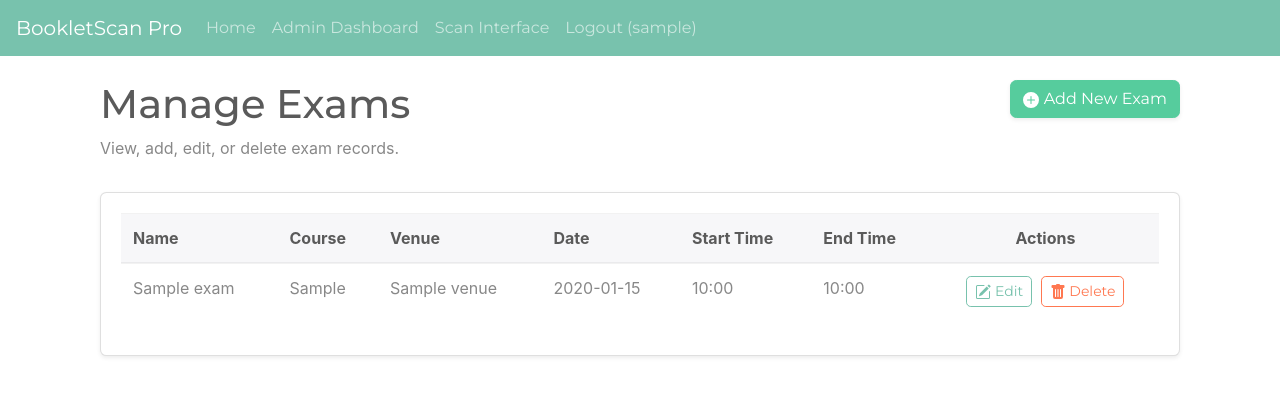
After one commit to Stark-Priver/Exam_BookLet, a Flask app: page /admin/exams in a window 1280 px wide. The commit adds this page. Shown: the top 396 px of the page. Run offline with Flask 2, Linux system fonts and the light colour scheme; a user stored in the database is signed in; tables that the repository leaves empty hold one stand-in row (values such as "Sample post"); some libraries are stand-ins or nearby versions.

Commit message:
feat: Add Course management and missing admin templates
- Added a new `Course` model for managing courses.
- Implemented CRUD functionality for Courses in the admin panel, including routes, forms, and templates (`courses_list.html`, `course_form.html`).
- Updated the admin dashboard to include a link to Manage Courses.
- Modified the Student registration form (`StudentForm`) to use a `SelectField` for courses, populated dynamically from the `Course` table.
  - Student and Exam models still store `course` as a string for now to avoid complex migrations immediately.
- Created all previously missing admin templates to resolve `TemplateNotFound` errors:
  - `venues_list.html` and `venue_form.html`
  - `exams_list.html` and `exam_form.html`
  - `assignments_list.html` and `assignment_form.html`
- These new templates are styled consistently with the existing admin pages.

Note: To use the new Course functionality, the database needs to be updated to include the 'course' table. If using SQLite and it's safe to reset development data, delete `app.db` and let `db.create_all()` (implicitly run by Flask or explicitly in `flask shell`) recreate it. Otherwise, manual schema addition for the `course` table is needed if preserving data.

```diff
--- a/Booklet_Scan/app/admin/routes.py
+++ b/Booklet_Scan/app/admin/routes.py
@@ -2,23 +2,90 @@ from flask import render_template, redirect, url_for, flash, request
 from flask_login import login_required, current_user
 from app import db
 from app.admin import bp
-from app.models import Student, Venue, Exam, StudentExamAssignment
-from app.admin.forms import StudentForm, VenueForm, ExamForm, StudentExamAssignmentForm
+from app.models import Student, Venue, Exam, StudentExamAssignment, Course
+from app.admin.forms import StudentForm, VenueForm, ExamForm, StudentExamAssignmentForm, CourseForm
 
 # Utility to check if current user is an admin (adjust as needed if more roles are added)
+# Now using current_user.is_authenticated and current_user.username for checks in templates
+# This function could be removed if not used elsewhere or kept for Python-side checks.
 def is_admin():
-    return hasattr(current_user, 'username')
+    # Assuming AdminUser model has a 'username' attribute and other users might not or will be handled differently
+    return current_user.is_authenticated and hasattr(current_user, 'username')
 
 @bp.before_request
 @login_required # Ensures user is logged in for all admin routes
 def before_request():
-    if not is_admin():
+    if not is_admin(): # Or a more specific role check if you add roles
         flash('You do not have permission to access the admin area.')
         return redirect(url_for('main.index'))
 
 @bp.route('/dashboard')
 def dashboard():
     return render_template('admin/dashboard.html', title='Admin Dashboard')
+
+# --- Course CRUD ---
+@bp.route('/courses')
+def list_courses():
+    page = request.args.get('page', 1, type=int)
+    courses = Course.query.order_by(Course.name).paginate(page=page, per_page=10)
+    return render_template('admin/courses_list.html', courses=courses, title='Manage Courses')
+
+@bp.route('/courses/new', methods=['GET', 'POST'])
+def add_course():
+    form = CourseForm()
+    if form.validate_on_submit():
+        existing_course_name = Course.query.filter_by(name=form.name.data).first()
+        existing_course_code = None
+        if form.code.data: # Only check code if provided
+             existing_course_code = Course.query.filter_by(code=form.code.data).first()
+
+        if existing_course_name:
+            flash('Course name already exists.', 'warning')
+        elif existing_course_code:
+            flash('Course code already exists.', 'warning')
+        else:
+            course = Course(name=form.name.data, code=form.code.data if form.code.data else None)
+            db.session.add(course)
+            db.session.commit()
+            flash('Course added successfully!', 'success')
+            return redirect(url_for('admin.list_courses'))
+    return render_template('admin/course_form.html', form=form, title='Add Course')
+
+@bp.route('/courses/<int:id>/edit', methods=['GET', 'POST'])
+def edit_course(id):
+    course = Course.query.get_or_404(id)
+    form = CourseForm(obj=course)
+    if form.validate_on_submit():
+        if course.name != form.name.data and Course.query.filter_by(name=form.name.data).first():
+            flash('That course name is already in use.', 'warning')
+        elif form.code.data and course.code != form.code.data and Course.query.filter_by(code=form.code.data).first():
+            flash('That course code is already in use.', 'warning')
+        else:
+            course.name = form.name.data
+            course.code = form.code.data if form.code.data else None
+            db.session.commit()
+            flash('Course updated successfully!', 'success')
+            return redirect(url_for('admin.list_courses'))
+    return render_template('admin/course_form.html', form=form, title='Edit Course', course=course)
+
+@bp.route('/courses/<int:id>/delete', methods=['POST'])
+def delete_course(id):
+    course = Course.query.get_or_404(id)
+    # Add check if course is in use by students or exams if strict deletion is desired
+    # For now, simple delete
+    # Example check (if Student.course was a ForeignKey Student.course_id):
+    # if Student.query.filter_by(course_id=id).first() or Exam.query.filter_by(course_id=id).first():
+    #    flash('Cannot delete course: It is associated with students or exams.', 'danger')
+    #    return redirect(url_for('admin.list_courses'))
+    try:
+        db.session.delete(course)
+        db.session.commit()
+        flash('Course deleted successfully!', 'success')
+    except Exception as e:
+        db.session.rollback()
+        flash(f'Error deleting course: {str(e)}', 'danger')
+    return redirect(url_for('admin.list_courses'))
+
 
 # --- Student CRUD ---
 @bp.route('/students')
@@ -30,6 +97,15 @@ def list_students():
 @bp.route('/students/new', methods=['GET', 'POST'])
 def add_student():
     form = StudentForm()
+    # Populate course choices
+    form.course.choices = [(c.name, c.name) for c in Course.query.order_by(Course.name).all()]
+    if not form.course.choices:
+        form.course.choices.insert(0, ('', 'No courses available - Add courses first'))
+        flash('No courses available to assign. Please add courses first.', 'info')
+    # else:
+        # form.course.choices.insert(0, ('', '--- Select a Course ---'))
+
+
     if form.validate_on_submit():
         existing_student = Student.query.filter_by(student_id=form.student_id.data).first()
         if existing_student:
@@ -46,7 +122,14 @@ def add_student():
 def edit_student(id):
     student = Student.query.get_or_404(id)
     form = StudentForm(obj=student)
-    if form.validate_on_submit():
+    # Populate course choices
+    form.course.choices = [(c.name, c.name) for c in Course.query.order_by(Course.name).all()]
+    if not form.course.choices: # Should not happen if student has a course, but good for consistency
+        form.course.choices.insert(0, ('', 'No courses available - Add courses first'))
+    # else:
+        # form.course.choices.insert(0, ('', '--- Select a Course ---'))
+
+    if form.is_submitted() and form.validate(): # Use is_submitted() and validate() for edit
         # Check if student_id is being changed and if the new one already exists for another student
         if student.student_id != form.student_id.data:
             existing_student = Student.query.filter(Student.id != student.id, Student.student_id == form.student_id.data).first()
--- /dev/null
+++ b/Booklet_Scan/app/templates/admin/exams_list.html
@@ -0,0 +1,78 @@
+{% extends "base.html" %}
+{% import "bootstrap/wtf.html" as wtf %}
+
+{% block app_content %}
+<div class="container mt-4">
+    <div class="row mb-3">
+        <div class="col-md-9">
+            <h1 class="display-5">Manage Exams</h1>
+            <p class="text-muted">View, add, edit, or delete exam records.</p>
+        </div>
+        <div class="col-md-3 text-right">
+            <a href="{{ url_for('admin.add_exam') }}" class="btn btn-success shadow-sm">
+                <svg xmlns="http://www.w3.org/2000/svg" width="16" height="16" fill="currentColor" class="bi bi-plus-circle-fill" viewBox="0 0 16 16">
+                    <path d="M16 8A8 8 0 1 1 0 8a8 8 0 0 1 16 0zM8.5 4.5a.5.5 0 0 0-1 0v3h-3a.5.5 0 0 0 0 1h3v3a.5.5 0 0 0 1 0v-3h3a.5.5 0 0 0 0-1h-3v-3z"/>
+                </svg>
+                Add New Exam
+            </a>
+        </div>
+    </div>
+
+    <div class="card shadow-sm">
+        <div class="card-body">
+            {% if exams.items %}
+            <table class="table table-hover table-responsive-md">
+                <thead class="thead-light">
+                    <tr>
+                        <th>Name</th>
+                        <th>Course</th>
+                        <th>Venue</th>
+                        <th>Date</th>
+                        <th>Start Time</th>
+                        <th>End Time</th>
+                        <th class="text-center">Actions</th>
+                    </tr>
+                </thead>
+                <tbody>
+                    {% for exam in exams.items %}
+                    <tr>
+                        <td>{{ exam.name }}</td>
+                        <td>{{ exam.course }}</td>
+                        <td>{{ exam.venue.name if exam.venue else 'N/A' }}</td>
+                        <td>{{ exam.date.strftime('%Y-%m-%d') if exam.date else 'N/A' }}</td>
+                        <td>{{ exam.start_time.strftime('%H:%M') if exam.start_time else 'N/A' }}</td>
+                        <td>{{ exam.end_time.strftime('%H:%M') if exam.end_time else 'N/A' }}</td>
+                        <td class="text-center">
+                            <a href="{{ url_for('admin.edit_exam', id=exam.id) }}" class="btn btn-sm btn-outline-primary mr-1">
+                                <svg xmlns="http://www.w3.org/2000/svg" width="16" height="16" fill="currentColor" class="bi bi-pencil-square" viewBox="0 0 16 16">
+                                    <path d="M15.502 1.94a.5.5 0 0 1 0 .706L14.459 3.69l-2-2L13.502.636a.5.5 0 0 1 .707 0l1.293 1.293zm-1.75 2.456-2-2L4.939 9.21a.5.5 0 0 0-.121.196l-.805 2.414a.25.25 0 0 0 .316.316l2.414-.805a.5.5 0 0 0 .196-.12l6.813-6.814z"/>
+                                    <path fill-rule="evenodd" d="M1 13.5A1.5 1.5 0 0 0 2.5 15h11a1.5 1.5 0 0 0 1.5-1.5v-6a.5.5 0 0 0-1 0v6a.5.5 0 0 1-.5.5h-11a.5.5 0 0 1-.5-.5v-11a.5.5 0 0 1 .5-.5H9a.5.5 0 0 0 0-1H2.5A1.5 1.5 0 0 0 1 2.5v11z"/>
+                                </svg> Edit
+                            </a>
+                            <form action="{{ url_for('admin.delete_exam', id=exam.id) }}" method="post" style="display:inline;">
+                                <button type="submit" class="btn btn-sm btn-outline-danger" onclick="return confirm('Are you sure you want to delete exam: {{ exam.name }}? This action cannot be undone.');">
+                                    <svg xmlns="http://www.w3.org/2000/svg" width="16" height="16" fill="currentColor" class="bi bi-trash-fill" viewBox="0 0 16 16">
+                                        <path d="M2.5 1a1 1 0 0 0-1 1v1a1 1 0 0 0 1 1H3v9a2 2 0 0 0 2 2h6a2 2 0 0 0 2-2V4h.5a1 1 0 0 0 1-1V2a1 1 0 0 0-1-1H10a1 1 0 0 0-1-1H7a1 1 0 0 0-1 1H2.5zm3 4a.5.5 0 0 1 .5.5v7a.5.5 0 0 1-1 0v-7a.5.5 0 0 1 .5-.5zM8 5a.5.5 0 0 1 .5.5v7a.5.5 0 0 1-1 0v-7A.5.5 0 0 1 8 5zm3 .5v7a.5.5 0 0 1-1 0v-7a.5.5 0 0 1 1 0z"/>
+                                    </svg> Delete
+                                </button>
+                            </form>
+                        </td>
+                    </tr>
+                    {% endfor %}
+                </tbody>
+            </table>
+            {% else %}
+            <div class="alert alert-info" role="alert">
+                No exams found. You can <a href="{{ url_for('admin.add_exam') }}" class="alert-link">add a new exam</a>.
+            </div>
+            {% endif %}
+        </div>
+    </div>
+
+    {% if exams.pages > 1 %}
+    <div class="mt-3">
+        {% include 'admin/_pagination.html' with context %} {# Ensure 'exams' is passed as 'pagination' in context #}
+    </div>
+    {% endif %}
+</div>
+{% endblock %}
```
Also changed, not shown: Booklet_Scan/app/admin/forms.py (+21 -3 lines), Booklet_Scan/app/main/forms.py (+6 -4 lines), Booklet_Scan/app/main/routes.py (+9 -1 lines), Booklet_Scan/app/models.py (+8 -0 lines), Booklet_Scan/app/templates/admin/assignment_form.html (added, +33 -0 lines), Booklet_Scan/app/templates/admin/assignments_list.html (added, +70 -0 lines), Booklet_Scan/app/templates/admin/course_form.html (added, +22 -0 lines), Booklet_Scan/app/templates/admin/courses_list.html (added, +70 -0 lines), Booklet_Scan/app/templates/admin/dashboard.html (+11 -2 lines), Booklet_Scan/app/templates/admin/exam_form.html (added, +22 -0 lines), Booklet_Scan/app/templates/admin/venue_form.html (added, +22 -0 lines), Booklet_Scan/app/templates/admin/venues_list.html (added, +72 -0 lines), Booklet_Scan/app/templates/main/scan_interface.html (+6 -1 lines).
